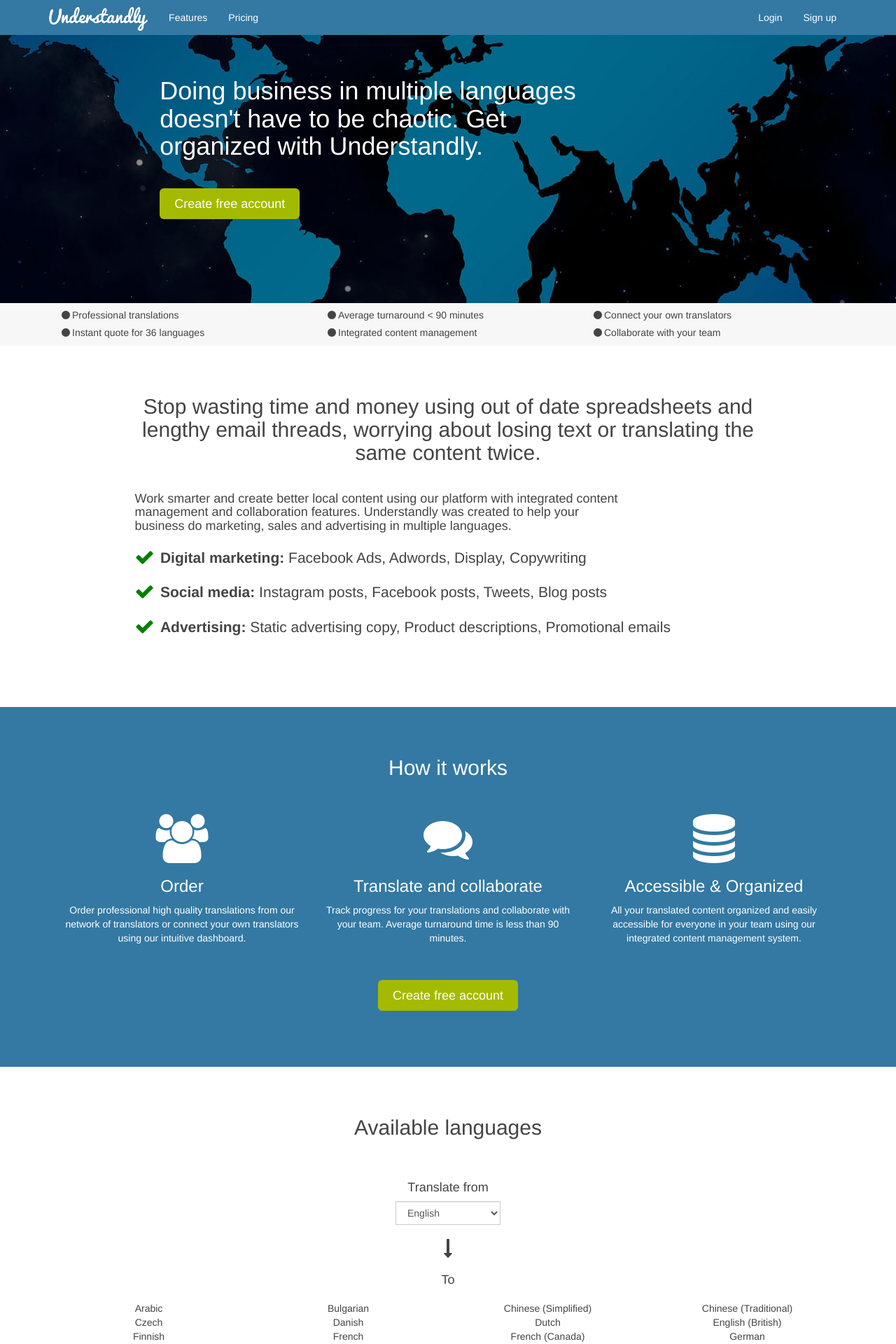
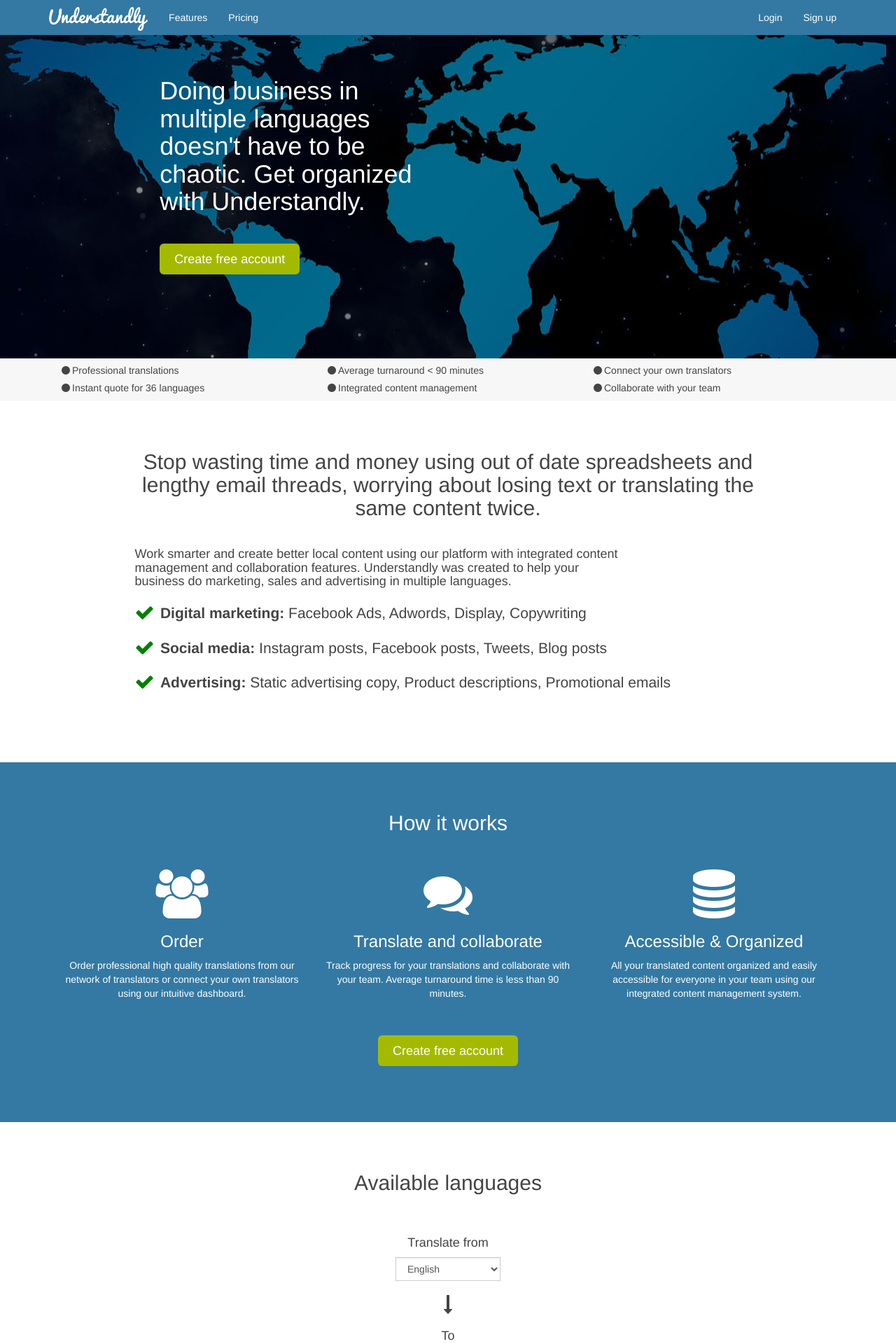
Before and after one commit to yhoiseth/www.understandly.com, a Jekyll site: the page built from index.html, in a window 1280 px wide. Shown: the top 1920 px of the page at 70% size. Built offline with Jekyll 4.4.1, drawn with Linux system fonts in a browser that asks for light colours; nearby versions of some CDN libraries; a script that is not in the unit is left out.

```diff
--- a/index.html
+++ b/index.html
@@ -6,7 +6,7 @@
 
 <div class="container-fluid">
   <div class="row page-container">
-    <div class="col-sm-6 col-sm-offset-2 padding-top-40px padding-bottom-40px">
+    <div class="col-sm-6 col-lg-4 col-sm-offset-2 padding-top-40px padding-bottom-40px">
       <h1 class="text-white">Doing business in multiple languages doesn't have to be chaotic. Get organized with Understandly.
         <br>
         <a href="https://app.understandly.com/signup" type="button" class="btn btn-lg margin-top-40px btn-success btn-wide">Create free account</a>
```
